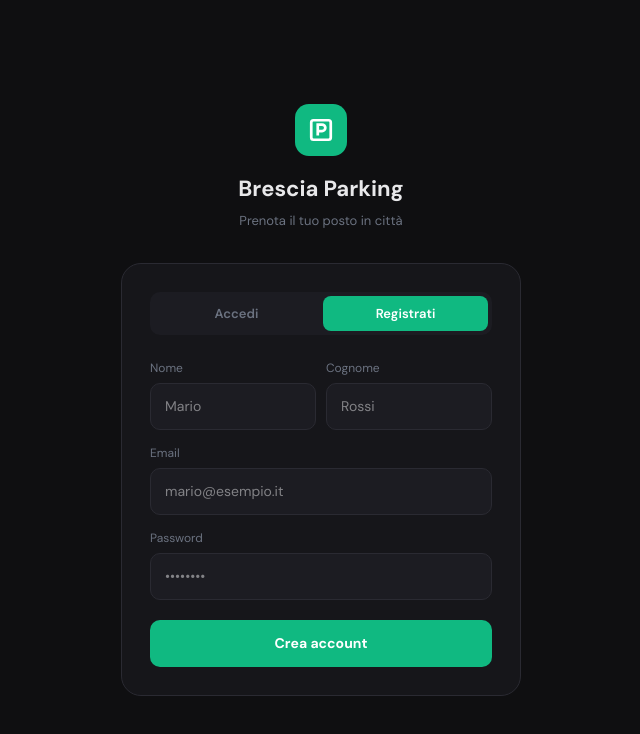
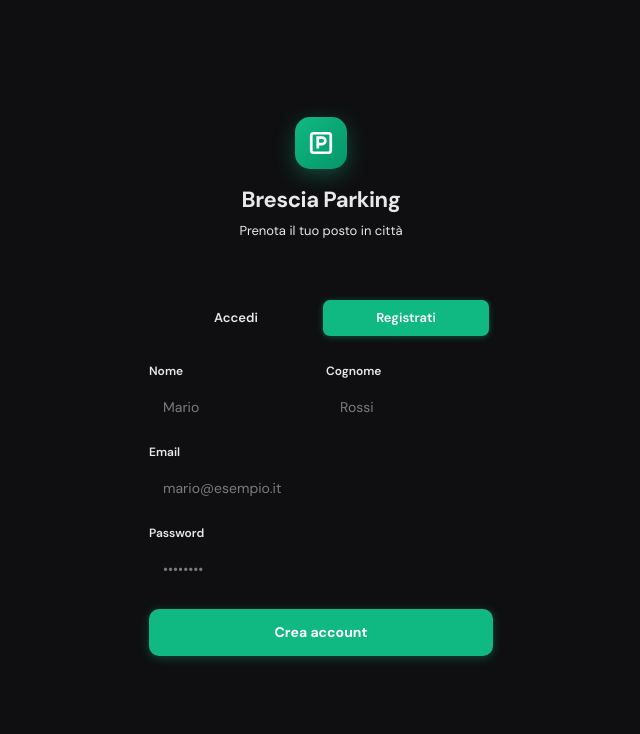
Before and after one commit to rajabdlha/Parking-System, a React (Vite) app: page / in a window 1280 px wide. Both pictures are taken after a click on the button "Registrati". Shown: the top 734 px of the page, without its empty margins (319-959 px from the left). Built offline with nearby package versions, Linux system fonts and the light colour scheme.

Commit message:
Refactor AuthGate component and improve styles
Refactor AuthGate component for improved readability and styling consistency. Simplify registration logic and update styles to use CSS variables.

```diff
--- a/src/components/AuthGate.jsx
+++ b/src/components/AuthGate.jsx
@@ -33,16 +33,16 @@ export default function AuthGate({ onLogin }) {
   async function handleRegister() {
     const fullName = firstName.trim() + ' ' + lastName.trim()
     const result = await supabase.auth.signUp({
-      email: email,
-      password: password,
+      email,
+      password,
       options: {
         data: {
           first_name: firstName.trim(),
           last_name: lastName.trim(),
           full_name: fullName,
           role: 'user',
-        }
-      }
+        },
+      },
     })
     if (result.error) {
       setError(result.error.message)
@@ -60,152 +60,178 @@ export default function AuthGate({ onLogin }) {
     setLoading(true)
     setError(null)
     setSuccess(null)
-    if (tab === 'login') {
-      await handleLogin()
-    } else {
-      await handleRegister()
-    }
+    if (tab === 'login') await handleLogin()
+    else await handleRegister()
   }
 
   const inputStyle = {
-    width: '100%', padding: '12px 14px',
-    background: '#1c1c22', border: '1px solid #2a2a32',
-    borderRadius: '10px', color: '#e8e8ea',
-    fontSize: '14px', outline: 'none', boxSizing: 'border-box',
+    width: '100%',
+    padding: '11px 14px',
+    background: 'var(--input-bg)',
+    border: '1.5px solid var(--border)',
+    borderRadius: '10px',
+    color: 'var(--text-primary)',
+    fontSize: '14px',
+    outline: 'none',
+    boxSizing: 'border-box',
+    transition: 'border-color 150ms',
   }
 
-  const tabActiveStyle = {
-    flex: 1, padding: '8px', borderRadius: '8px', border: 'none',
-    fontSize: '13px', fontWeight: 600, cursor: 'pointer',
-    background: '#10b981', color: '#fff',
-  }
-
-  const tabInactiveStyle = {
-    flex: 1, padding: '8px', borderRadius: '8px', border: 'none',
-    fontSize: '13px', fontWeight: 600, cursor: 'pointer',
-    background: 'transparent', color: '#6b7280',
+  const labelStyle = {
+    fontSize: '12px',
+    fontWeight: 600,
+    color: 'var(--text-secondary)',
+    display: 'block',
+    marginBottom: '6px',
   }
 
   return (
     <div style={{
-      minHeight: '100dvh', background: '#0f0f11',
-      display: 'flex', flexDirection: 'column',
-      alignItems: 'center', justifyContent: 'center', padding: '24px',
+      minHeight: '100dvh',
+      background: 'var(--bg-primary)',
+      display: 'flex',
+      flexDirection: 'column',
+      alignItems: 'center',
+      justifyContent: 'center',
+      padding: '24px',
     }}>
-      <div style={{ marginBottom: '32px', textAlign: 'center' }}>
+      {/* Brand */}
+      <div style={{ marginBottom: '28px', textAlign: 'center' }}>
         <div style={{
-          width: '52px', height: '52px', borderRadius: '14px',
-          background: '#10b981', display: 'flex',
-          alignItems: 'center', justifyContent: 'center', margin: '0 auto 16px',
+          width: '52px', height: '52px', borderRadius: '15px',
+          background: 'linear-gradient(135deg, #10b981, #059669)',
+          display: 'flex', alignItems: 'center', justifyContent: 'center',
+          margin: '0 auto 14px',
+          boxShadow: '0 6px 20px rgba(16,185,129,0.35)',
         }}>
           <svg width="26" height="26" viewBox="0 0 24 24" fill="none" stroke="#fff" strokeWidth="2.5">
             <rect x="3" y="3" width="18" height="18" rx="2" />
             <path d="M9 17V7h4a3 3 0 0 1 0 6H9" />
           </svg>
         </div>
-        <h1 style={{ fontSize: '22px', fontWeight: 700, color: '#e8e8ea', marginBottom: '6px' }}>
+        <h1 style={{
+          fontSize: '22px', fontWeight: 800,
+          color: 'var(--text-primary)', marginBottom: '5px', letterSpacing: '-0.02em',
+        }}>
           Brescia Parking
         </h1>
-        <p style={{ fontSize: '13px', color: '#6b7280' }}>
+        <p style={{ fontSize: '13px', color: 'var(--text-secondary)' }}>
           Prenota il tuo posto in città
         </p>
       </div>
 
+      {/* Card */}
       <div style={{
-        width: '100%', maxWidth: '400px', background: '#16161a',
-        border: '1px solid #2a2a32', borderRadius: '20px',
-        padding: '28px', boxSizing: 'border-box',
+        width: '100%', maxWidth: '400px',
+        background: 'var(--bg-secondary)',
+        border: '1px solid var(--border)',
+        borderRadius: '20px',
+        padding: '28px',
+        boxSizing: 'border-box',
+        boxShadow: 'var(--shadow-md)',
       }}>
+
+        {/* Tabs */}
         <div style={{
-          display: 'flex', background: '#1c1c22', borderRadius: '10px',
-          padding: '4px', marginBottom: '24px', gap: '4px',
+          display: 'flex',
+          background: 'var(--bg-tertiary)',
+          borderRadius: '10px',
+          padding: '4px',
+          marginBottom: '22px',
+          gap: '4px',
         }}>
-          <button type="button" onClick={() => switchTab('login')} style={tab === 'login' ? tabActiveStyle : tabInactiveStyle}>
-            Accedi
-          </button>
-          <button type="button" onClick={() => switchTab('register')} style={tab === 'register' ? tabActiveStyle : tabInactiveStyle}>
-            Registrati
-          </button>
+          {['login', 'register'].map((t) => (
+            <button
+              key={t}
+              type="button"
+              onClick={() => switchTab(t)}
+              style={{
+                flex: 1, padding: '8px', borderRadius: '7px', border: 'none',
+                fontSize: '13px', fontWeight: 600, cursor: 'pointer',
+                transition: 'all 150ms',
+                background: tab === t ? '#10b981' : 'transparent',
+                color: tab === t ? '#fff' : 'var(--text-secondary)',
+                boxShadow: tab === t ? '0 1px 6px rgba(16,185,129,0.4)' : 'none',
+              }}
+            >
+              {t === 'login' ? 'Accedi' : 'Registrati'}
+            </button>
+          ))}
         </div>
 
+        {/* Alerts */}
         {error && (
           <div style={{
-            padding: '10px 14px', background: '#1a0808',
-            border: '1px solid #ef4444', borderRadius: '10px',
-            fontSize: '13px', color: '#f87171', marginBottom: '16px',
+            padding: '10px 14px',
+            background: 'rgba(239,68,68,0.06)',
+            border: '1px solid rgba(239,68,68,0.3)',
+            borderRadius: '10px',
+            fontSize: '13px', color: '#dc2626', marginBottom: '16px',
+            display: 'flex', alignItems: 'center', gap: '8px',
           }}>
-            {error}
+            <span>⚠️</span> {error}
           </div>
         )}
 
         {success && (
           <div style={{
-            padding: '10px 14px', background: '#081a12',
-            border: '1px solid #10b981', borderRadius: '10px',
-            fontSize: '13px', color: '#10b981', marginBottom: '16px',
+            padding: '10px 14px',
+            background: 'rgba(16,185,129,0.06)',
+            border: '1px solid rgba(16,185,129,0.3)',
+            borderRadius: '10px',
+            fontSize: '13px', color: '#059669', marginBottom: '16px',
+            display: 'flex', alignItems: 'center', gap: '8px',
           }}>
-            {success}
+            <span>✅</span> {success}
           </div>
         )}
 
         <form onSubmit={handleSubmit} style={{ display: 'flex', flexDirection: 'column', gap: '14px' }}>
+
           {tab === 'register' && (
             <div style={{ display: 'flex', gap: '10px' }}>
               <div style={{ flex: 1 }}>
-                <label style={{ fontSize: '12px', color: '#6b7280', display: 'block', marginBottom: '6px' }}>
-                  Nome
-                </label>
+                <label style={labelStyle}>Nome</label>
                 <input
-                  type="text"
-                  placeholder="Mario"
-                  value={firstName}
-                  onChange={(e) => setFirstName(e.target.value)}
-                  required
-                  style={inputStyle}
+                  type="text" placeholder="Mario"
+                  value={firstName} onChange={(e) => setFirstName(e.target.value)}
+                  required style={inputStyle}
+                  onFocus={(e) => e.target.style.borderColor = '#10b981'}
+                  onBlur={(e) => e.target.style.borderColor = 'var(--border)'}
                 />
               </div>
               <div style={{ flex: 1 }}>
-                <label style={{ fontSize: '12px', color: '#6b7280', display: 'block', marginBottom: '6px' }}>
-                  Cognome
-                </label>
+                <label style={labelStyle}>Cognome</label>
                 <input
-                  type="text"
-                  placeholder="Rossi"
-                  value={lastName}
-                  onChange={(e) => setLastName(e.target.value)}
-                  required
-                  style={inputStyle}
+                  type="text" placeholder="Rossi"
+                  value={lastName} onChange={(e) => setLastName(e.target.value)}
+                  required style={inputStyle}
+                  onFocus={(e) => e.target.style.borderColor = '#10b981'}
+                  onBlur={(e) => e.target.style.borderColor = 'var(--border)'}
                 />
               </div>
             </div>
           )}
 
           <div>
-            <label style={{ fontSize: '12px', color: '#6b7280', display: 'block', marginBottom: '6px' }}>
-              Email
-            </label>
+            <label style={labelStyle}>Email</label>
             <input
-              type="email"
-              placeholder="mario@esempio.it"
-              value={email}
-              onChange={(e) => setEmail(e.target.value)}
-              required
-              style={inputStyle}
+              type="email" placeholder="mario@esempio.it"
+              value={email} onChange={(e) => setEmail(e.target.value)}
+              required style={inputStyle}
+              onFocus={(e) => e.target.style.borderColor = '#10b981'}
+              onBlur={(e) => e.target.style.borderColor = 'var(--border)'}
             />
           </div>
 
           <div>
-            <label style={{ fontSize: '12px', color: '#6b7280', display: 'block', marginBottom: '6px' }}>
-              Password
-            </label>
+            <label style={labelStyle}>Password</label>
             <input
-              type="password"
-              placeholder="••••••••"
-              value={password}
-              onChange={(e) => setPassword(e.target.value)}
-              required
-              minLength={6}
-              style={inputStyle}
+              type="password" placeholder="••••••••"
+              value={password} onChange={(e) => setPassword(e.target.value)}
+              required minLength={6} style={inputStyle}
+              onFocus={(e) => e.target.style.borderColor = '#10b981'}
+              onBlur={(e) => e.target.style.borderColor = 'var(--border)'}
             />
           </div>
 
@@ -213,14 +239,19 @@ export default function AuthGate({ onLogin }) {
             type="submit"
             disabled={loading}
             style={{
-              marginTop: '6px', padding: '13px', background: '#10b981',
-              border: 'none', borderRadius: '10px', color: '#fff',
+              marginTop: '4px',
+              padding: '13px',
+              background: loading ? 'var(--bg-tertiary)' : '#10b981',
+              border: 'none',
+              borderRadius: '10px',
+              color: loading ? 'var(--text-muted)' : '#fff',
               fontSize: '14px', fontWeight: 700,
               cursor: loading ? 'not-allowed' : 'pointer',
-              opacity: loading ? 0.7 : 1,
+              transition: 'all 150ms',
+              boxShadow: loading ? 'none' : '0 2px 10px rgba(16,185,129,0.35)',
             }}
           >
-            {loading ? 'Attendi...' : tab === 'login' ? 'Accedi' : 'Crea account'}
+            {loading ? 'Attendi…' : tab === 'login' ? 'Accedi' : 'Crea account'}
           </button>
         </form>
       </div>
```
